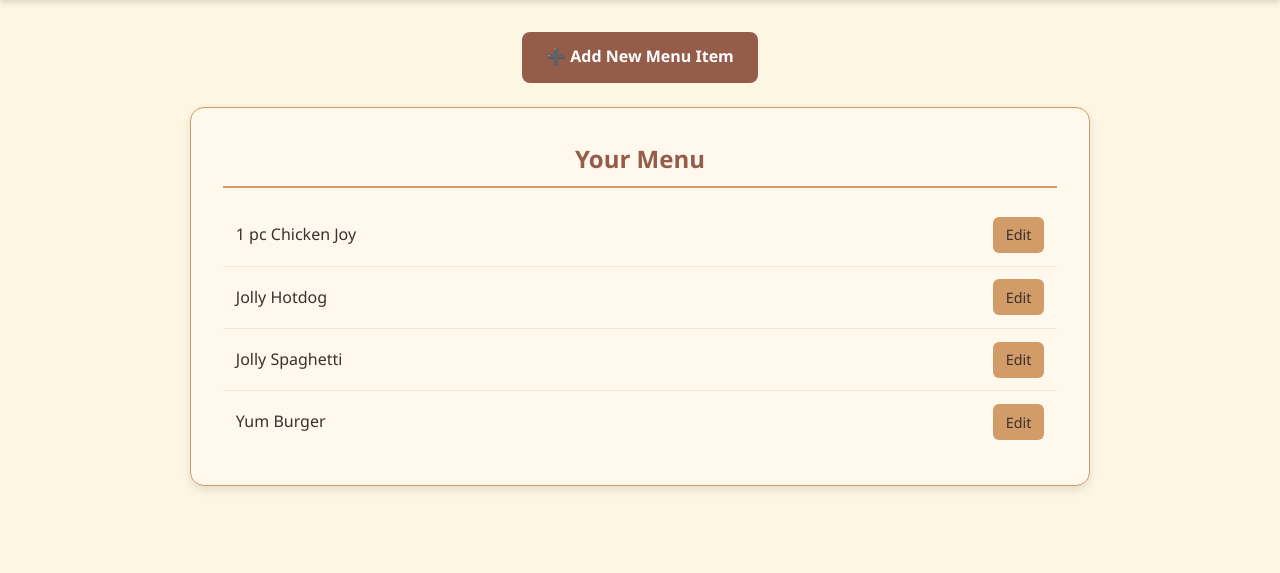
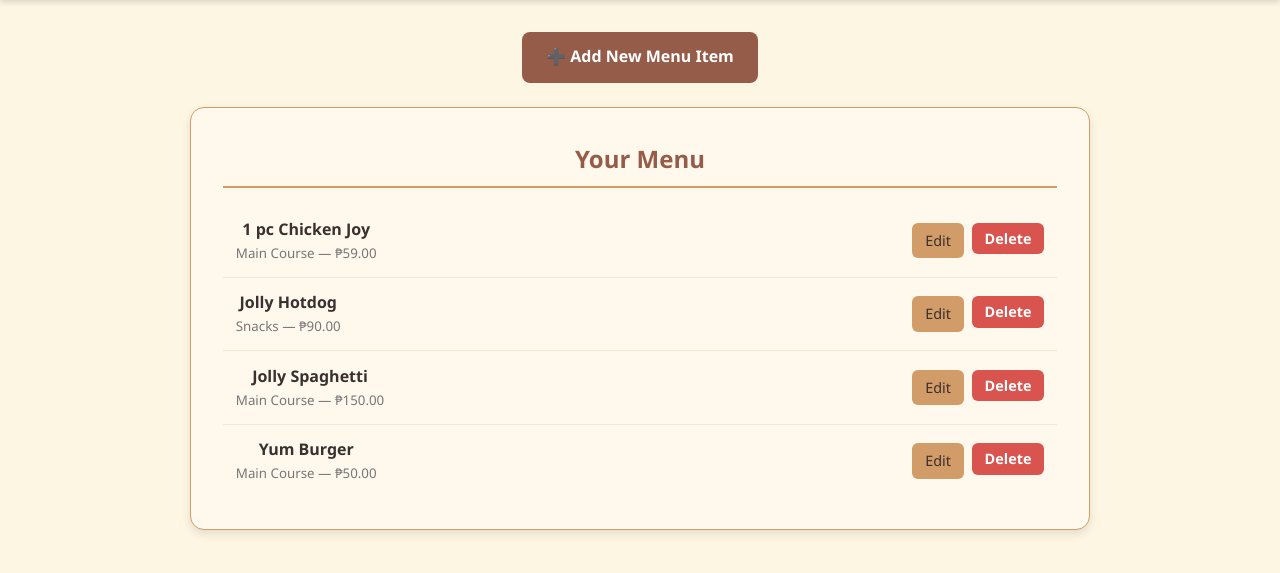
Before and after one commit to Cybolio/Click2Eat, a PHP site: page /restaurant_menu_edit.php in a window 1280 px wide. Shown: the part 60-633 px from the top of the page. Run offline with PHP 8.4, Linux system fonts and the light colour scheme; a user stored in the database is signed in; data comes from the database, SQL or seed files in the repository.

Commit message:
fixed login for restaurant. Added menu-item deletion

```diff
--- a/restaurant_menu_edit.php
+++ b/restaurant_menu_edit.php
@@ -1,4 +1,8 @@
 <?php
+
+ini_set('display_errors', 1);
+ini_set('display_startup_errors', 1);
+error_reporting(E_ALL);
 session_start();
 
 if (!isset($_SESSION['branch_id'])) {
@@ -7,44 +11,74 @@ if (!isset($_SESSION['branch_id'])) {
 }
 
 $conn = mysqli_connect("localhost", "root", "", "click2eat");
-
 if (!$conn) {
     die("Connection failed: " . mysqli_connect_error());
 }
 
-$branch_id = $_SESSION['branch_id'];
+$branch_id = (int)$_SESSION['branch_id'];
 
 /* ===============================
-   Fetch restaurant info
+   HANDLE DELETE (POST)
 ================================ */
-$sql_restaurant = "SELECT restaurantname FROM restaurant WHERE branchID = ?";
+if ($_SERVER['REQUEST_METHOD'] === 'POST' && isset($_POST['delete_food_id'])) {
+
+    $food_id = (int)$_POST['delete_food_id'];
+
+    $sql_delete = "
+        DELETE FROM menu
+        WHERE FoodID = ?
+          AND `branch-ID` = ?
+    ";
+
+    $stmt_delete = mysqli_prepare($conn, $sql_delete);
+    mysqli_stmt_bind_param($stmt_delete, "ii", $food_id, $branch_id);
+    mysqli_stmt_execute($stmt_delete);
+    mysqli_stmt_close($stmt_delete);
+
+    // Prevent form resubmission
+    header("Location: restaurant_menu_edit.php");
+    exit();
+}
+
+/* ===============================
+   FETCH RESTAURANT INFO
+================================ */
+$sql_restaurant = "
+    SELECT restaurantname
+    FROM restaurant
+    WHERE branchID = ?
+";
+
 $stmt_restaurant = mysqli_prepare($conn, $sql_restaurant);
 mysqli_stmt_bind_param($stmt_restaurant, "i", $branch_id);
 mysqli_stmt_execute($stmt_restaurant);
-
 $result_restaurant = mysqli_stmt_get_result($stmt_restaurant);
 $restaurant = mysqli_fetch_assoc($result_restaurant);
-
 mysqli_stmt_close($stmt_restaurant);
 
 /* ===============================
-   Fetch menu items
+   FETCH MENU ITEMS
 ================================ */
-$sql_menu = "SELECT FoodID, name, description, Price
+$sql_menu = "
+    SELECT
+        FoodID,
+        name,
+        Category,
+        Price,
+        Availability
     FROM menu
     WHERE `branch-ID` = ?
-             ORDER BY name";
+    ORDER BY name
+";
 
 $stmt_menu = mysqli_prepare($conn, $sql_menu);
 mysqli_stmt_bind_param($stmt_menu, "i", $branch_id);
 mysqli_stmt_execute($stmt_menu);
+$menuItems = mysqli_stmt_get_result($stmt_menu);
+mysqli_stmt_close($stmt_menu);
 
-$menuItems = mysqli_stmt_get_result($stmt_menu);
-
-mysqli_stmt_close($stmt_menu);
 mysqli_close($conn);
 ?>
-
 <!DOCTYPE html>
 <html lang="en">
 <head>
@@ -53,6 +87,7 @@ mysqli_close($conn);
 <title>Manage Menu - <?php echo htmlspecialchars($restaurant['restaurantname']); ?></title>
 <link rel="stylesheet" href="styles.css">
 <link rel="icon" href="click2eatlogo.png" type="image/png">
+
 <style>
 .menu-item-row {
     display: flex;
@@ -61,17 +96,53 @@ mysqli_close($conn);
     padding: 0.8rem;
     border-bottom: 1px solid var(--surface-alt);
 }
-  .menu-item-row:last-child { border-bottom: none; }
-  .edit-button {
+
+.menu-item-row:last-child {
+    border-bottom: none;
+}
+
+.menu-info {
+    display: flex;
+    flex-direction: column;
+}
+
+.menu-info small {
+    color: #777;
+}
+
+.actions {
+    display: flex;
+    gap: 0.5rem;
+}
+
+.btn {
+    padding: 0.4rem 0.8rem;
+    border-radius: 6px;
+    border: none;
+    cursor: pointer;
+    font-size: 0.9rem;
     text-decoration: none;
+}
+
+.edit-btn {
     background-color: var(--accent-soft);
     color: var(--text);
-    padding: 0.4rem 0.8rem;
-    border-radius: 6px;
-    font-size: 0.9rem;
-    transition: background-color 0.3s;
 }
-  .edit-button:hover { background-color: var(--accent); color: white; }
+
+.edit-btn:hover {
+    background-color: var(--accent);
+    color: white;
+}
+
+.delete-btn {
+    background-color: #d9534f;
+    color: white;
+}
+
+.delete-btn:hover {
+    background-color: #c9302c;
+}
+
 .add-item-button {
     display: inline-block;
     margin-bottom: 1.5rem;
@@ -84,7 +155,9 @@ mysqli_close($conn);
 }
 </style>
 </head>
+
 <body>
+
 <header>
 <nav>
 <ul>
@@ -95,23 +168,53 @@ mysqli_close($conn);
 </header>
 
 <main>
+
 <a href="restaurant_add_food.php" class="add-item-button">➕ Add New Menu Item</a>
+
 <section class="section-box">
 <h2>Your Menu</h2>
 
 <?php if (mysqli_num_rows($menuItems) > 0): ?>
     <?php while ($menu = mysqli_fetch_assoc($menuItems)): ?>
         <div class="menu-item-row">
-                <p><?php echo htmlspecialchars($menu['name']); ?></p>
-                <a href="restaurant_edit_menu_item.php?id=<?php echo $menu['FoodID']; ?>" class="edit-button">
+
+            <div class="menu-info">
+                <strong><?php echo htmlspecialchars($menu['name']); ?></strong>
+                <small>
+                    <?php echo htmlspecialchars($menu['Category']); ?> —
+                    ₱<?php echo number_format($menu['Price'], 2); ?>
+                    <?php if ((int)$menu['Availability'] === 0): ?>
+                        <span style="color:red;">(Unavailable)</span>
+                    <?php endif; ?>
+                </small>
+            </div>
+
+            <div class="actions">
+                <a href="restaurant_edit_menu_item.php?id=<?php echo $menu['FoodID']; ?>"
+                   class="btn edit-btn">
                     Edit
                 </a>
+
+                <form method="post" style="margin:0;">
+                    <input type="hidden" name="delete_food_id"
+                           value="<?php echo $menu['FoodID']; ?>">
+                    <button type="submit"
+                            class="btn delete-btn"
+                            onclick="return confirm('Delete this menu item? This cannot be undone.');">
+                        Delete
+                    </button>
+                </form>
+            </div>
+
         </div>
     <?php endwhile; ?>
 <?php else: ?>
     <p style="text-align:center;">You haven't added any menu items yet.</p>
 <?php endif; ?>
+
 </section>
+
 </main>
+
 </body>
 </html>
--- a/restaurant_view.php
+++ b/restaurant_view.php
@@ -96,7 +96,7 @@ mysqli_close($conn);
               Open/Close Restaurant
           </button>
         </form>
-      <p>📞 <strong>Contact:</strong> <?php echo htmlspecialchars($restaurant['contact-num']); ?></p>
+      <p>📞 <strong>Contact:</strong> <?php echo htmlspecialchars($restaurant['contactnum']); ?></p>
     </div>
   </div>
 </header>
--- a/rider_register.php
+++ b/rider_register.php
@@ -29,8 +29,7 @@ if(isset($_POST['btnRegister'])){
                                 '$vehicle', '$address', '$plate', '$password')";
 
         mysqli_query($conn, $insertRider);
-
-        echo '<script>alert("Registration successful!");</script>';
+        echo '<script>alert("Registration successful!"); window.location="login.php";</script>';
     }
 }
 ?>
```
Also changed, not shown: restaurant_register.php (+50 -61 lines). Lines whose indentation alone changed are shown as unchanged.
